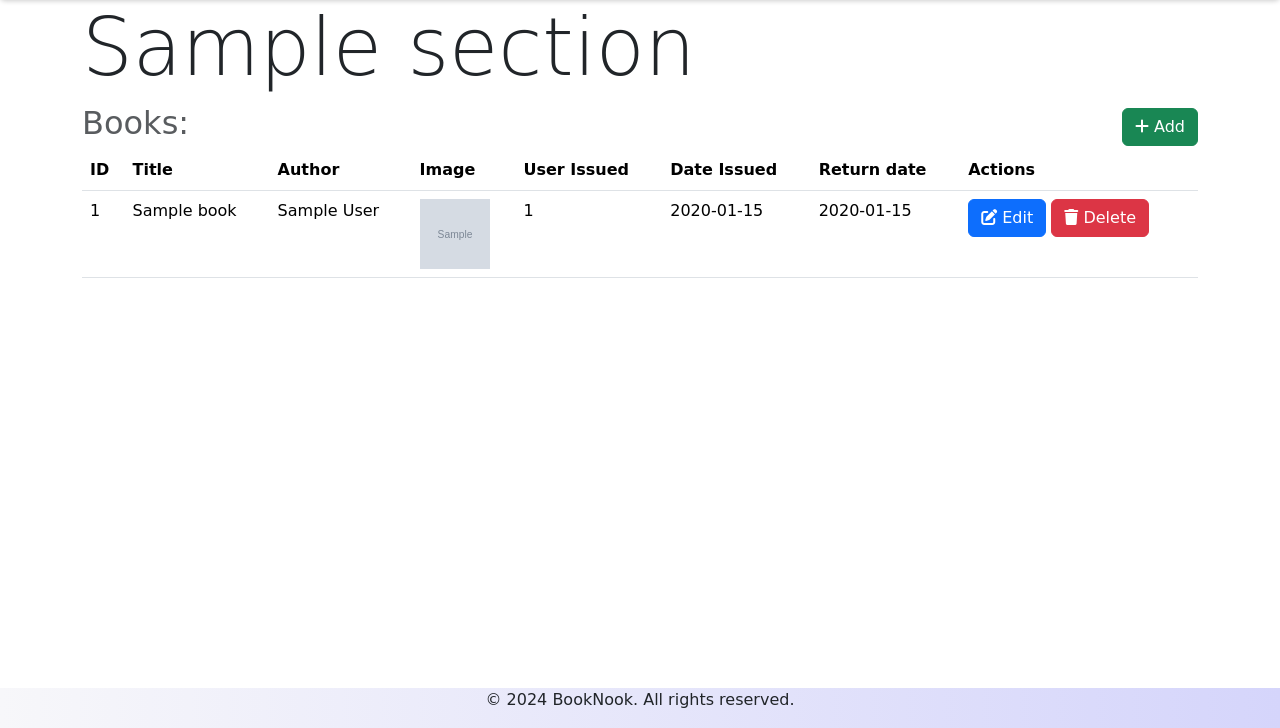
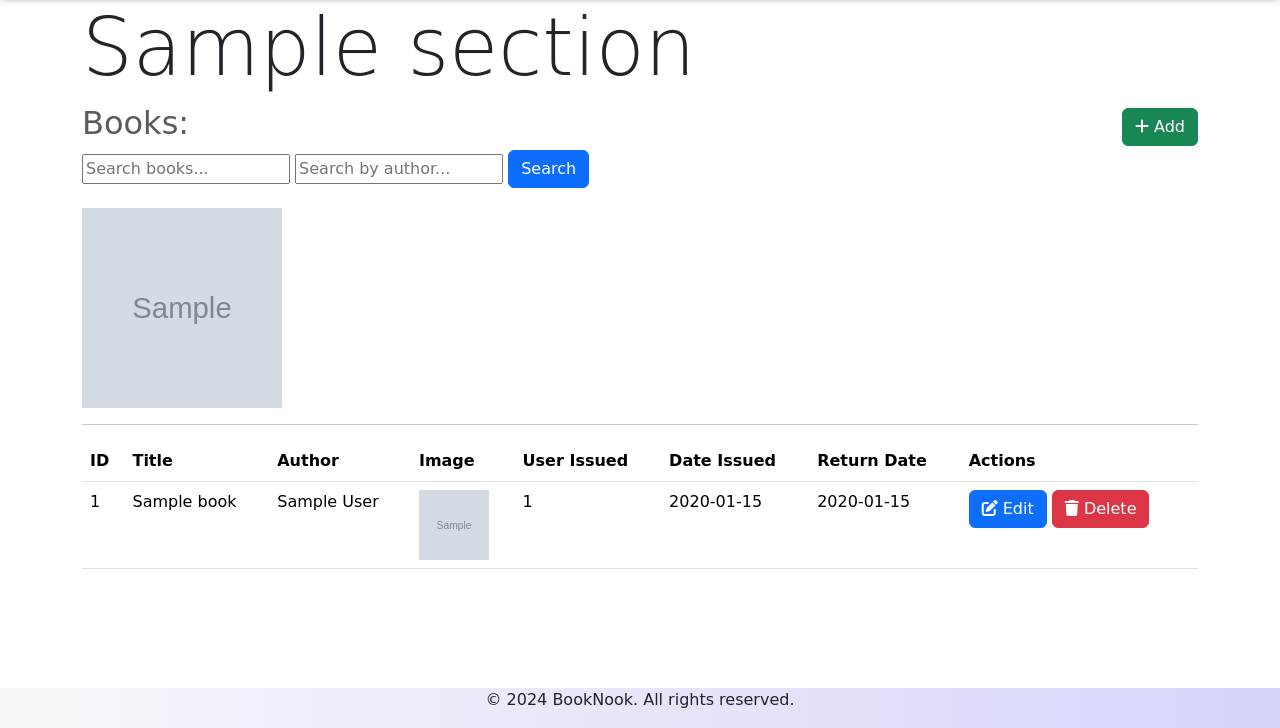
Before and after one commit to jsaha26/BookNook, a Flask app: page /section/1/ in a window 1280 px wide. Shown: the part 72-800 px from the top of the page. Run offline with Flask 3, Linux system fonts and the light colour scheme; the visitor is signed in with stand-in values (Sample User, id 1); tables that the repository leaves empty hold one stand-in row (values such as "Sample post"); grey boxes marked "Sample" are stand-in pictures.

Commit message:
Improved Show Section page. Added search bar

```diff
--- a/config.py
+++ b/config.py
@@ -2,7 +2,7 @@
 from dotenv import load_dotenv
 import os
 from app import app
-load_dotenv()
+load_dotenv() # Load environment variables from .env file
 
 app.config['SECRET_KEY'] = os.getenv('SECRET_KEY')
 app.config['SQLALCHEMY_DATABASE_URI'] = os.getenv('SQLALCHEMY_DATABASE_URI')
--- a/models.py
+++ b/models.py
@@ -27,7 +27,6 @@ class Book(db.Model):
     content = db.Column(db.Text, nullable=False)
     author = db.Column(db.String(100), nullable=False)
     image = db.Column(db.String(255), nullable=True, default = 'https://images.unsplash.com/photo-1622006816342-36fe7754b0c9?q=80&w=1887&auto=format&fit=crop&ixlib=rb-4.0.3&ixid=M3wxMjA3fDB8MHxwaG90by1wYWdlfHx8fGVufDB8fHx8fA%3D%3D')
-
     date_created = db.Column(db.Date, nullable=False)
     user_id = db.Column(db.Integer, db.ForeignKey('user.id'), nullable=True) # user who has been issued the book
     date_issued = db.Column(db.String(100), nullable=True)
--- a/routes.py
+++ b/routes.py
@@ -8,6 +8,7 @@ import csv
 import os
 from uuid import uuid4
 from werkzeug.utils import secure_filename
+from flask import send_from_directory
 
 @app.route('/login')
 def login():
@@ -221,6 +222,10 @@ def show_section(id):
         flash('Section does not exist')
         return redirect(url_for('admin'))
     return render_template('section/show.html', section=section)
+
+@app.route('/section/<int:id>/static/images/<path:filename>')
+def section_image(id, filename):
+    return send_from_directory(app.config['UPLOAD_FOLDER'], filename)
 
 
 @app.route('/section/<int:id>/edit')
--- a/templates/section/show.html
+++ b/templates/section/show.html
@@ -11,11 +11,22 @@
     <h2 class="text-muted">
         Books:
     </h2>
+
     <a href="{{url_for('add_book', section_id=section.id)}}" class="btn btn-success">
         <i class="fas fa-plus    "></i>
         Add
     </a>
 </div>
+
+<!-- Search Bar -->
+<div class="search-bar">
+    <input type="text" id="search-input" placeholder="Search books...">
+    <input type="text" id="search-author-input" placeholder="Search by author...">
+    <button id="search-button" class="btn btn-primary">Search</button>
+</div>
+
+<img src="{{section.image}}" alt="{{section.name}} Image" width="200" height="200">
+<hr>
 
 <table class="table">
     <thead>
@@ -26,7 +37,7 @@
             <th>Image</th>
             <th>User Issued</th>
             <th>Date Issued</th>
-            <th>Return date</th>
+            <th>Return Date</th>
             <th>Actions</th>
         </tr>
     </thead>
@@ -37,7 +48,7 @@
             <td>{{book.title}}</td>
             <td>{{book.author}}</td>
             <td>
-                <img src="{{ book.image }}" alt="{{book.title}}" width="70" height="70">
+                <img src="{{book.image}}" alt="{{book.image}}" width="70" height="70">
             </td>
             <td>{{book.user_id}}</td>
             <td>{{book.date_issued}}</td>
@@ -59,6 +70,27 @@
 
 {% endblock %}
 
+{% block script %}
+    <script>
+        document.getElementById('search-button').addEventListener('click', function() {
+            var searchInput = document.getElementById('search-input').value.toLowerCase();
+            var searchAuthorInput = document.getElementById('search-author-input').value.toLowerCase();
+            var tableRows = document.getElementsByTagName('tr');
+
+            for (var i = 1; i < tableRows.length; i++) {
+                var title = tableRows[i].getElementsByTagName('td')[1].innerText.toLowerCase();
+                var author = tableRows[i].getElementsByTagName('td')[2].innerText.toLowerCase();
+
+                if (title.includes(searchInput) && author.includes(searchAuthorInput)) {
+                    tableRows[i].style.display = '';
+                } else {
+                    tableRows[i].style.display = 'none';
+                }
+            }
+        });
+    </script>
+{% endblock %}
+
 {% block style %}
     <style>
         .heading{
@@ -68,5 +100,8 @@
             align-items: center;
         }
 
+        .search-bar {
+            margin-bottom: 20px;
+        }
     </style>
 {% endblock %}
```
